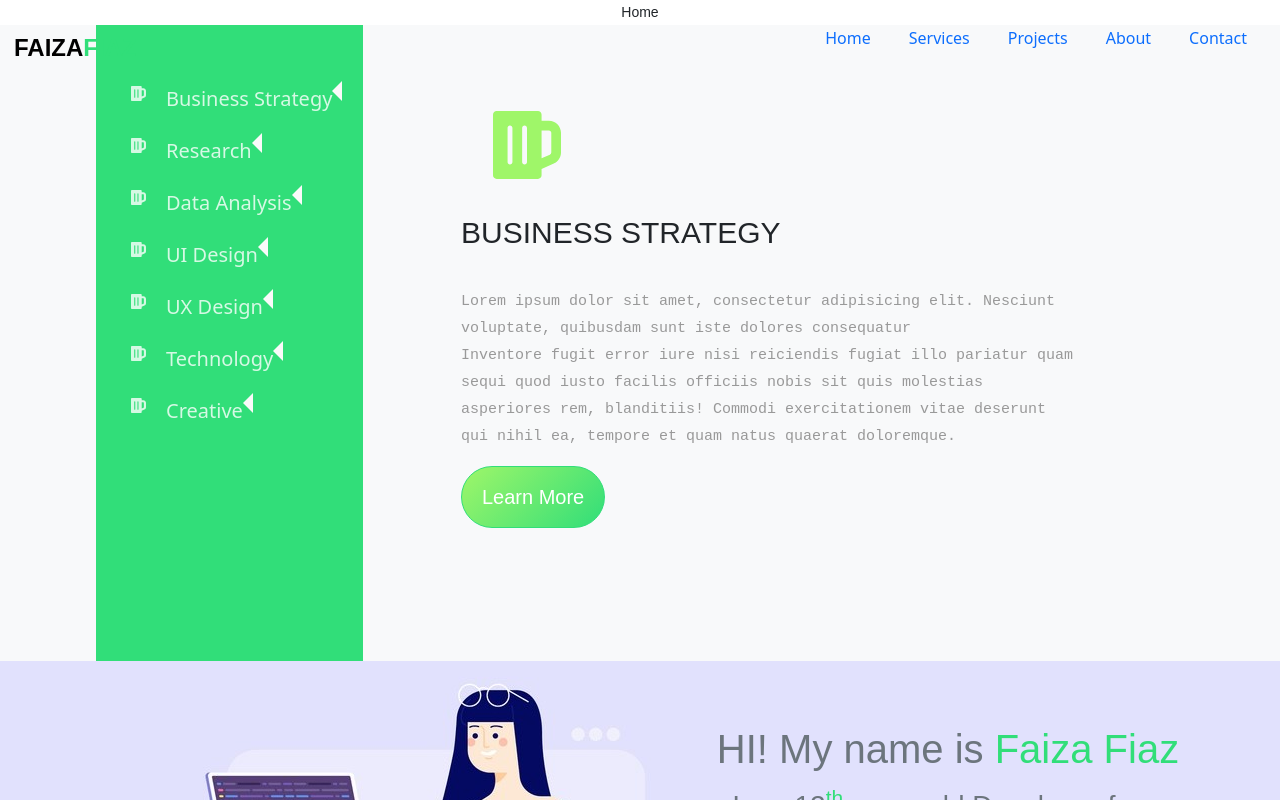
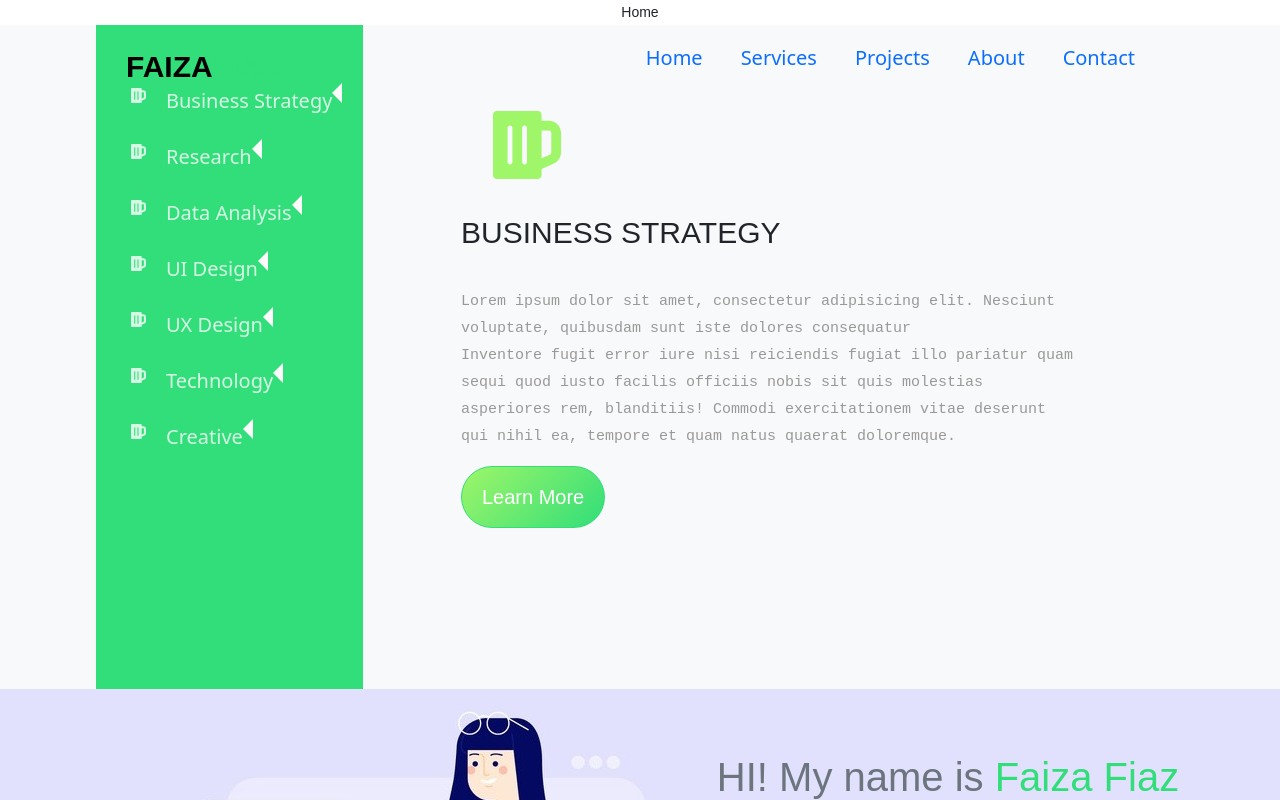
Before and after one commit to faiza203/Portfolio, a React (Create React App) app: page / in a window 1280 px wide. Shown: the top 800 px of the page. Built offline with nearby package versions, Linux system fonts and the light colour scheme.

Commit message:
Change font size

```diff
--- a/src/components/css/navbar.css
+++ b/src/components/css/navbar.css
@@ -4,7 +4,7 @@
   top: 0;
   left: 0;
   right: 0;
-  margin: 0 1em;
+  margin:  1em 9em;
 }
 
 .navbar.active {
@@ -14,7 +14,7 @@
 .navbar-brand {
   color: #000;
   font-weight: 700;
-  font-size: 24px;
+  font-size: 30px;
 }
 
 .navbar-brand span {
@@ -23,7 +23,7 @@
 
 li {
   padding: 0.5em 3px;
-  font-size: 16px;
+  font-size: 20px;
   font-weight: 400;
   font-family: system-ui;
 }
```
